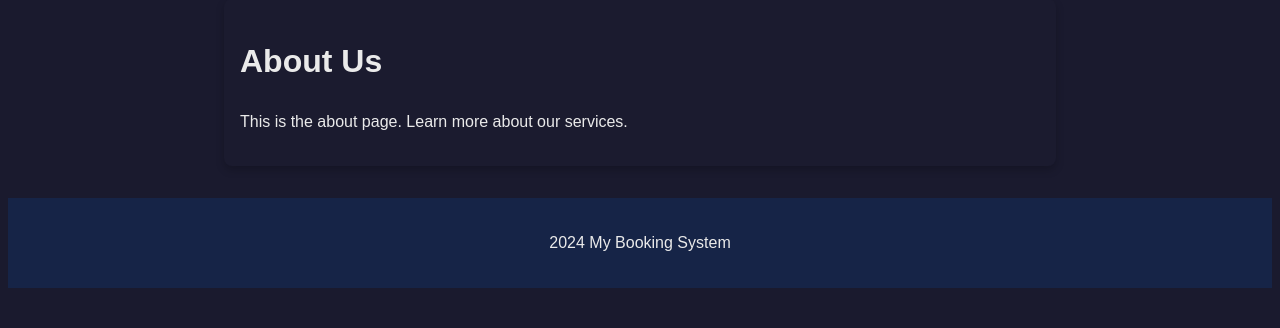
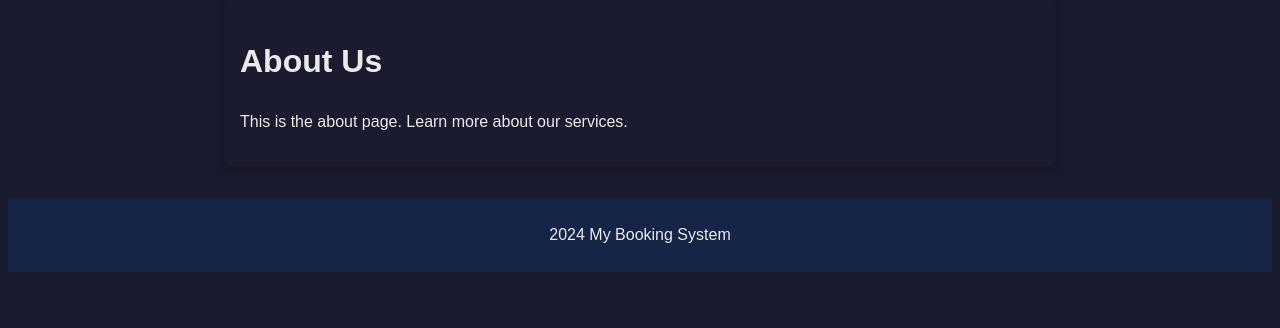
Before and after one commit to Seafzz/Project4, a Django app: page /about/ in a window 1280 px wide. Shown: the part 182-510 px from the top of the page. Run offline with Django 5.2, Linux system fonts and the light colour scheme.

Commit message:
added a set size for the header, h1 and footer paragraph

```diff
--- a/DevConnect/static/css/style.css
+++ b/DevConnect/static/css/style.css
@@ -21,3 +21,7 @@ header, footer {
     padding: 1rem;
     text-align: center;
 }
+
+header h1, footer p {
+    margin: 0.5rem 0;
+}
```
